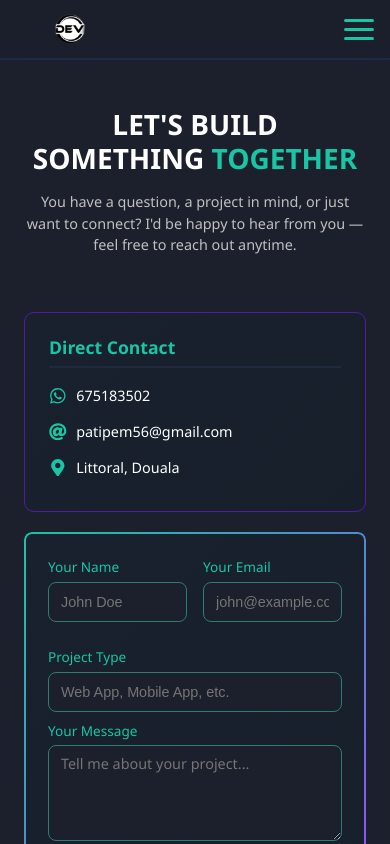
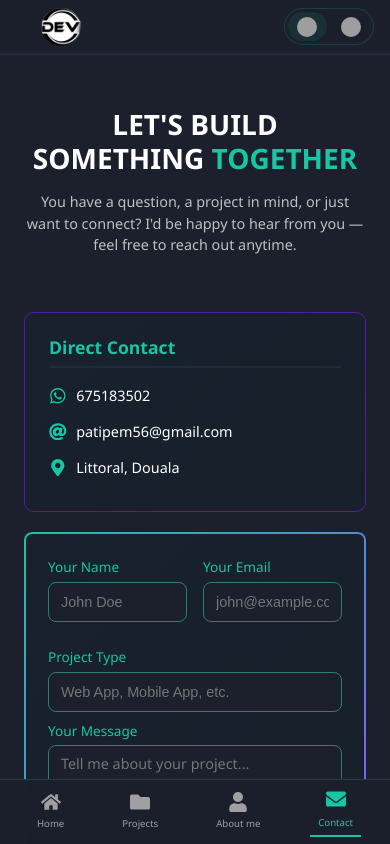
Before and after one commit to patipe-gi/michaeldev, a React (Vite) app: page /contact in a window 390 px wide. Shown: the top 844 px of the page. Built offline with nearby package versions, Linux system fonts and the light colour scheme; grey boxes are pictures that could not be loaded.

Commit message:
modification mobile navagation

```diff
--- a/public/header.css
+++ b/public/header.css
@@ -1,4 +1,6 @@
-/* Header.css */
+/* ============================================
+   DESKTOP HEADER (inchangé)
+   ============================================ */
 .nav {
   position: fixed;
   top: 0;
@@ -16,7 +18,6 @@
   transition: all 0.3s ease;
 }
 
-/* Logo container */
 .logo-d {
   display: flex;
   align-items: center;
@@ -34,7 +35,6 @@
   transform: scale(1.05);
 }
 
-/* Desktop navigation */
 .hd-item {
   display: flex;
   align-items: center;
@@ -52,7 +52,6 @@
   padding: 0.5rem 0;
 }
 
-/* Underline animation */
 .hd-item a::after {
   content: '';
   position: absolute;
@@ -60,7 +59,7 @@
   left: 0;
   width: 0;
   height: 2px;
-  background: linear-gradient(135deg, #18c5a4);
+  background: #18c5a4;
   transition: width 0.3s ease;
 }
 
@@ -77,166 +76,12 @@
   color: #18c5a4;
 }
 
-/* Bouton Hire Me */
 .nav .btn-outline {
   padding: 0.5rem 1.5rem;
   font-size: 0.875rem;
   z-index: 1001;
 }
 
-/* Menu burger pour mobile */
-.menu-toggle {
-  display: none;
-  flex-direction: column;
-  justify-content: space-between;
-  width: 30px;
-  height: 21px;
-  cursor: pointer;
-  z-index: 1001;
-  background: transparent;
-  border: none;
-}
-
-.menu-toggle span {
-  width: 100%;
-  height: 3px;
-  background: #18c5a4;
-  border-radius: 3px;
-  transition: all 0.3s ease;
-}
-
-.menu-toggle.active span:nth-child(1) {
-  transform: translateY(9px) rotate(45deg);
-}
-
-.menu-toggle.active span:nth-child(2) {
-  opacity: 0;
-}
-
-.menu-toggle.active span:nth-child(3) {
-  transform: translateY(-9px) rotate(-45deg);
-}
-
-/* Overlay pour mobile */
-.mobile-overlay {
-  display: none;
-  position: fixed;
-  top: 0;
-  left: 0;
-  width: 100%;
-  height: 100%;
-  background: rgba(0, 0, 0, 0.5);
-  backdrop-filter: blur(5px);
-  z-index: 998;
-}
-
-.mobile-overlay.open {
-  display: block;
-}
-
-/* Responsive Design */
-@media (max-width: 1024px) {
-  .nav {
-    padding: 0 4%;
-  }
-
-  .hd-item {
-    gap: 1.5rem;
-  }
-}
-
-@media (max-width: 768px) {
-  .nav {
-    height: 65px;
-    padding: 0 5%;
-  }
-
-  /* Cacher le menu desktop */
-  .hd-item {
-    position: fixed;
-    top: 0;
-    right: -100%;
-    width: 70%;
-    max-width: 300px;
-    height: 100vh;
-    background: rgba(28, 32, 44, 0.98);
-    backdrop-filter: blur(20px);
-    flex-direction: column;
-    justify-content: center;
-    gap: 2rem;
-    transition: right 0.3s ease;
-    z-index: 999;
-    padding: 2rem;
-    border-left: 1px solid rgba(24, 197, 164, 0.2);
-  }
-
-  .hd-item.open {
-    right: 0;
-  }
-
-  .hd-item a {
-    font-size: 1.1rem;
-    width: 100%;
-    text-align: center;
-    padding: 0.75rem;
-  }
-
-  /* Menu burger button */
-  .menu-toggle {
-    display: flex;
-  }
-
-  /* Cacher le bouton Hire Me dans le header sur mobile */
-  .nav > .btn-outline {
-    display: none;
-  }
-
-  /* Ajouter le bouton dans le menu mobile */
-  .hd-item .mobile-hire-btn {
-    display: block;
-    margin-top: 1rem;
-  }
-}
-
-@media (max-width: 480px) {
-  .nav {
-    height: 60px;
-    padding: 0 4%;
-  }
-
-  .logo {
-    height: 60px;
-    width: 60px;
-    margin: 0 1.5rem;
-  }
-
-  .hd-item {
-    width: 85%;
-    gap: 1.5rem;
-  }
-
-  .hd-item a {
-    font-size: 1rem;
-    padding: 0.6rem;
-  }
-}
-
-/* Animation d'entrée pour le menu mobile */
-@keyframes slideIn {
-  from {
-    right: -100%;
-  }
-  to {
-    right: 0;
-  }
-}
-
-.hd-item.open {
-  animation: slideIn 0.3s ease-out;
-}
-/* Header.css - Ajoutez ceci à la fin du fichier */
-
-/* Zone droite du header (desktop) */
 .header-right {
   display: flex;
   align-items: center;
@@ -244,67 +89,178 @@
   z-index: 1001;
 }
 
-/* Language Switcher desktop */
-.header-right .language-switcher {
-  margin-right: 0.5rem;
+/* ============================================
+   MOBILE HEADER (simplifié)
+   ============================================ */
+.mobile-header {
+  display: none;
+  position: fixed;
+  top: 0;
+  left: 0;
+  width: 100%;
+  height: 60px;
+  align-items: center;
+  justify-content: space-between;
+  padding: 0 5%;
+  background: rgba(28, 32, 44, 0.95);
+  backdrop-filter: blur(10px);
+  border-bottom: 2px solid rgba(33, 57, 90, 0.5);
+  z-index: 1000;
+  transition: all 0.3s ease;
 }
 
-/* Language Switcher mobile */
-.mobile-lang-wrapper {
-  width: 100%;
-  display: flex;
-  justify-content: center;
-  margin: 1rem 0 0.5rem 0;
-  padding-top: 1rem;
-  border-top: 1px solid rgba(24, 197, 164, 0.2);
+.mobile-header .logo-d .logo {
+  height: 5rem;
+  width: 5rem;
 }
 
-/* Ajustement de l'ordre dans le menu mobile */
-.hd-item {
+/* ============================================
+   MOBILE BOTTOM NAVIGATION BAR
+   ============================================ */
+.mobile-bottom-nav {
+  display: none;
+  position: fixed;
+  bottom: 0;
+  left: 0;
+  width: 100%;
+  height: 70px;
+  background: rgba(28, 32, 44, 0.98);
+  backdrop-filter: blur(10px);
+  border-top: 1px solid rgba(24, 197, 164, 0.2);
+  display: flex;
+  justify-content: space-around;
+  align-items: center;
+  padding: 8px 12px;
+  z-index: 1000;
+}
+
+.bottom-nav-item {
   display: flex;
   flex-direction: column;
+  align-items: center;
+  gap: 4px;
+  color: #a0a0a0;
+  text-decoration: none;
+  font-size: 0.7rem;
+  transition: all 0.2s ease;
+  padding: 6px 12px;
+  /* border-radius: 20px; */
 }
 
-/* Sur desktop, le menu est horizontal */
-@media (min-width: 769px) {
-  .hd-item {
-    flex-direction: row;
+.bottom-nav-item svg {
+  width: 22px;
+  height: 22px;
+  transition: all 0.2s ease;
+}
+
+.bottom-nav-item span {
+  font-size: 0.65rem;
+  font-weight: 500;
+}
+
+.bottom-nav-item:hover {
+  color: #18c5a4;
+}
+
+.bottom-nav-item.active {
+  color: #18c5a4;
+}
+
+.bottom-nav-item.active svg {
+  transform: translateY(-2px);
+}
+
+/* ============================================
+   RESPONSIVE
+   ============================================ */
+
+/* Mobile (max-width: 768px) */
+@media (max-width: 768px) {
+  /* Cacher le desktop header */
+  .desktop-nav {
+    display: none;
+  }
+  .footer{
+    display: none!important;
   }
 
-  .mobile-lang-wrapper {
-    display: none;
+  /* Afficher le mobile header */
+  .mobile-header {
+    display: flex;
+  }
+
+  /* Afficher la bottom navigation */
+  .mobile-bottom-nav {
+    display: flex;
+  }
+
+  /* Ajuster le padding du body pour ne pas cacher le contenu */
+  body {
+    padding-top: 60px;
+    padding-bottom: 70px;
   }
 }
 
-/* Sur mobile, cacher le header-right */
-@media (max-width: 768px) {
-  .header-right {
+/* Desktop (min-width: 769px) */
+@media (min-width: 769px) {
+  .desktop-nav {
+    display: flex;
+  }
+
+  .mobile-header {
     display: none;
   }
 
-  .mobile-lang-wrapper {
-    display: flex;
+  .mobile-bottom-nav {
+    display: none;
+  }
+
+  body {
+    padding-top: 70px;
+    padding-bottom: 0;
   }
 }
 
-/* Ajustement du bouton Hire Me dans le menu mobile */
-.hd-item .mobile-hire-btn {
-  margin-top: 0.5rem;
-  margin-bottom: 0.5rem;
-  width: 100%;
+/* Small mobile (max-width: 480px) */
+@media (max-width: 480px) {
+  .mobile-header {
+    height: 55px;
+    padding: 0 4%;
+  }
+
+  .mobile-header .logo-d .logo {
+    height: 5rem;
+    width: 5rem;
+    margin: 5px;
+  }
+
+  .mobile-bottom-nav {
+    height: 65px;
+    padding: 5px 8px;
+  }
+
+  .bottom-nav-item {
+    padding: 4px 8px;
+  }
+
+  .bottom-nav-item svg {
+    width: 20px;
+    height: 20px;
+  }
+
+  .bottom-nav-item span {
+    font-size: 0.6rem;
+  }
+
+  body {
+    padding-top: 55px;
+    padding-bottom: 65px;
+  }
 }
 
-/* Position du LanguageSwitcher dans le header desktop */
-@media (min-width: 769px) {
-  .header-right {
-    order: 2;
-  }
-
-  .hd-item {
-    order: 1;
-  }
-
-  .logo-d {
-    order: 0;
+/* Desktop language switcher text */
+@media (min-width: 1288px) {
+  .lang-text {
+    display: inline-block;
   }
 }
--- a/src/components/Layout/Header.jsx
+++ b/src/components/Layout/Header.jsx
@@ -1,6 +1,12 @@
 import { useState, useEffect } from "react";
-import { NavLink } from "react-router-dom";
+import { NavLink, useLocation } from "react-router-dom";
 import { useTranslation } from "react-i18next";
+import {
+  FaHome,
+  FaFolder,
+  FaUser,
+  FaEnvelope
+} from "react-icons/fa";
 import logo from "./../../../public/image/d803a9baf2cafb7c064c4030b74971a7.png";
 import Button from "../Button";
 import Loader from "../Loader";
@@ -8,9 +14,9 @@ import { LanguageSwitcher } from "../LanguageSwitcher";
 
 const Header = () => {
   const { t } = useTranslation();
-  const [isMenuOpen, setIsMenuOpen] = useState(false);
+  const [navigating, setNavigating] = useState(false);
   const [isScrolled, setIsScrolled] = useState(false);
-  const [navigating, setNavigating] = useState(false);
+  const location = useLocation();
 
   useEffect(() => {
     const handleScroll = () => {
@@ -21,48 +27,33 @@ const Header = () => {
   }, []);
 
   const handleLinkClick = () => {
-
     setNavigating(true);
     setTimeout(() => {
-      setIsMenuOpen(false);
       setNavigating(false);
     }, 300);
   };
-
-  useEffect(() => {
-    if (isMenuOpen) {
-      document.body.style.overflow = "hidden";
-    } else {
-      document.body.style.overflow = "unset";
-    }
-    return () => {
-      document.body.style.overflow = "unset";
-    };
-  }, [isMenuOpen]);
 
   if (navigating) {
     return <Loader />;
   }
 
+  // Navigation items pour la bottom bar mobile
+  const navItems = [
+    { path: "/", label: "navigation.home", icon: FaHome },
+    { path: "/projects", label: "navigation.projects", icon: FaFolder },
+    { path: "/about", label: "navigation.about", icon: FaUser },
+    { path: "/contact", label: "navigation.contact", icon: FaEnvelope },
+  ];
+
   return (
     <>
-      <header className={`nav ${isScrolled ? "scrolled" : ""}`}>
+      {/* Desktop Header - inchangé */}
+      <header className={`nav desktop-nav ${isScrolled ? "scrolled" : ""}`}>
         <div className="logo-d">
           <img className="logo" src={logo} alt="logo" />
         </div>
 
-
-        <button
-          className={`menu-toggle ${isMenuOpen ? "active" : ""}`}
-          onClick={() => setIsMenuOpen(!isMenuOpen)}
-          aria-label="Menu"
-        >
-          <span></span>
-          <span></span>
-          <span></span>
-        </button>
-
-        <div className={`hd-item ${isMenuOpen ? "open" : ""}`}>
+        <div className="hd-item">
           <NavLink to="/" onClick={handleLinkClick} end>
             {t('navigation.home')}
           </NavLink>
@@ -72,28 +63,10 @@ const Header = () => {
           <NavLink to="/about" onClick={handleLinkClick}>
             {t('navigation.about')}
           </NavLink>
-          {/* <NavLink to="/skills" onClick={handleLinkClick}>
-            {t('navigation.skills')}
-          </NavLink> */}
           <NavLink to="/contact" onClick={handleLinkClick}>
             {t('navigation.contact')}
           </NavLink>
-
-
-          <div className="mobile-lang-wrapper">
-            <LanguageSwitcher onClick={handleLinkClick}  />
-          </div>
-            {isMenuOpen && (
-              <Button
-                className="btn-outline mobile-hire-btn"
-                size="medium"
-                onClick={handleLinkClick}
-              >
-                {t('navigation.hireMe')}
-              </Button>
-            )}
         </div>
-
 
         <div className="header-right">
           <LanguageSwitcher />
@@ -103,12 +76,32 @@ const Header = () => {
         </div>
       </header>
 
-      {isMenuOpen && (
-        <div
-          className="mobile-overlay open"
-          onClick={() => setIsMenuOpen(false)}
-        />
-      )}
+      {/* Mobile Header - simplifié avec logo + language switcher */}
+      <header className={`mobile-header ${isScrolled ? "scrolled" : ""}`}>
+        <div className="logo-d">
+          <img className="logo" src={logo} alt="logo" />
+        </div>
+        <LanguageSwitcher />
+      </header>
+
+      {/* Mobile Bottom Navigation Bar */}
+      <nav className="mobile-bottom-nav">
+        {navItems.map((item) => {
+          const Icon = item.icon;
+          return (
+            <NavLink
+              key={item.path}
+              to={item.path}
+              onClick={handleLinkClick}
+              className={({ isActive }) => `bottom-nav-item ${isActive ? "active" : ""}`}
+              end={item.path === "/"}
+            >
+              <Icon />
+              <span>{t(item.label)}</span>
+            </NavLink>
+          );
+        })}
+      </nav>
     </>
   );
 };
```
